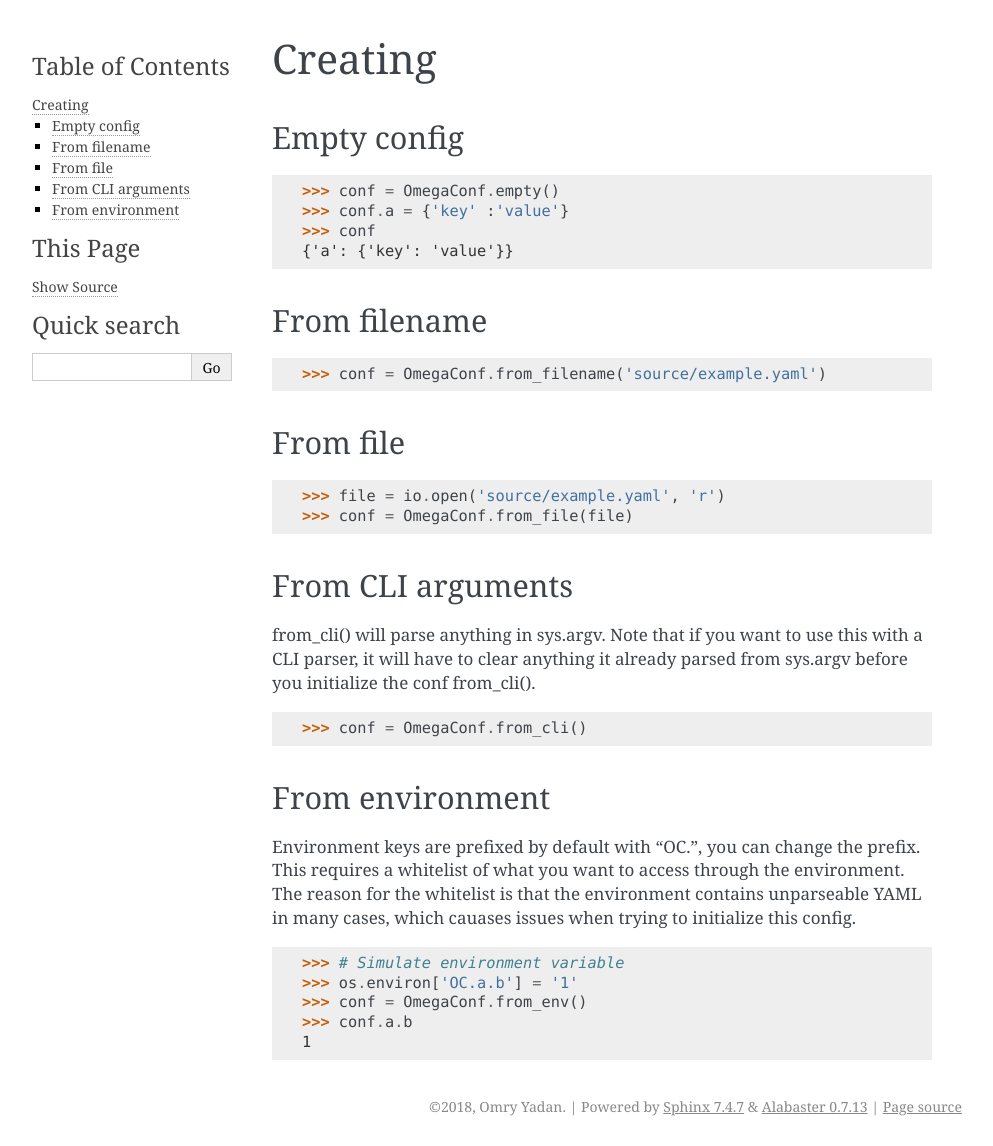
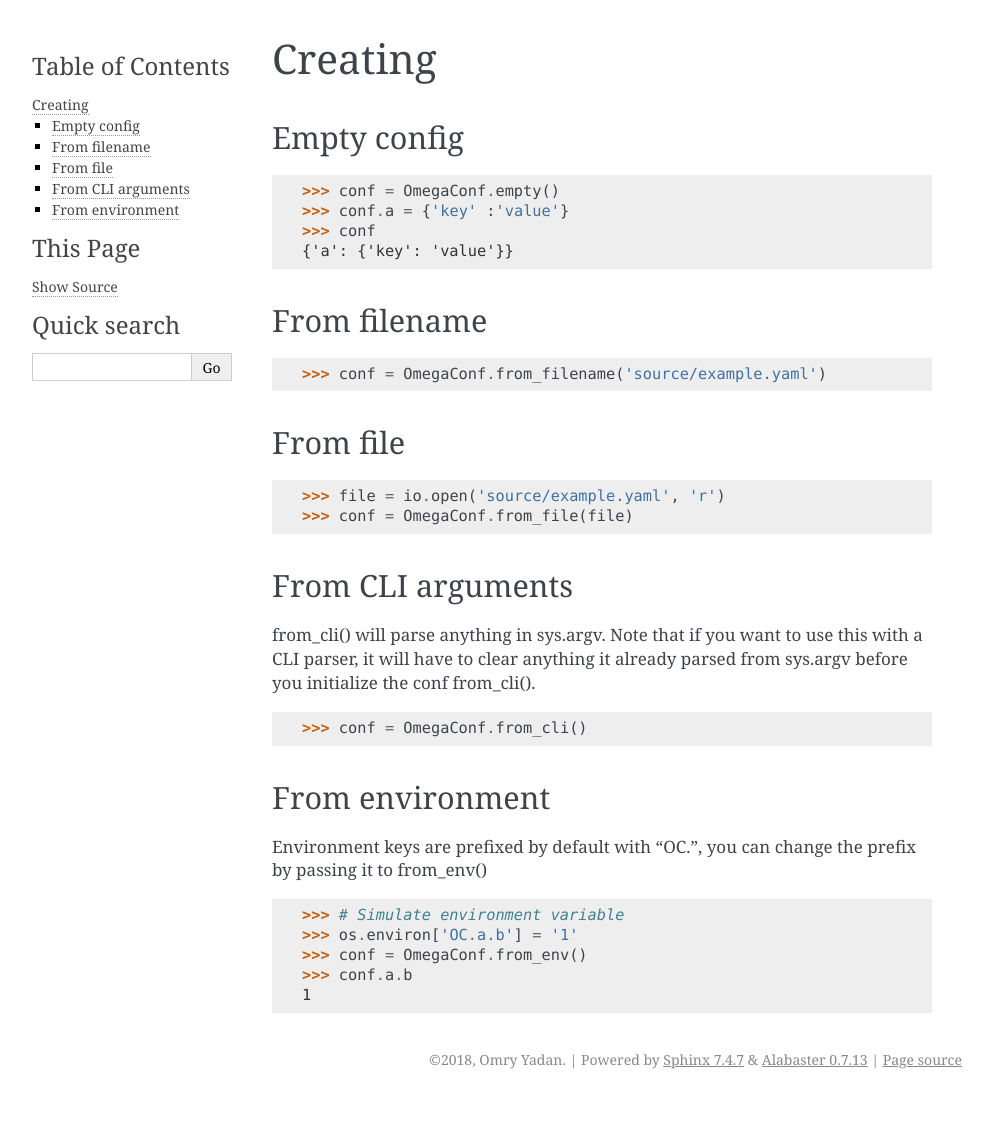
Before and after one commit to omry/omegaconf, a Sphinx documentation site: the page built from docs/source/creation.rst, in a window 1280 px wide. Shown: the whole page, without its empty margins (148-1141 px from the left). Built offline with Sphinx 7.4.7, drawn with Linux system fonts in a browser that asks for light colours; after the commit the page ends 1099 px from its top, so only the background shows below that.

Commit message:
doc update

```diff
--- a/docs/source/creation.rst
+++ b/docs/source/creation.rst
@@ -47,10 +47,7 @@ sys.argv before you initialize the conf from_cli().
 
 From environment
 ----------------
-Environment keys are prefixed by default with "OC.", you can change the prefix.
-This requires a whitelist of what you want to access through the environment.
-The reason for the whitelist is that the environment contains unparseable YAML in many cases,
-which cauases issues when trying to initialize this config.
+Environment keys are prefixed by default with "OC.", you can change the prefix by passing it to from_env()
 
 .. doctest::
 
```
